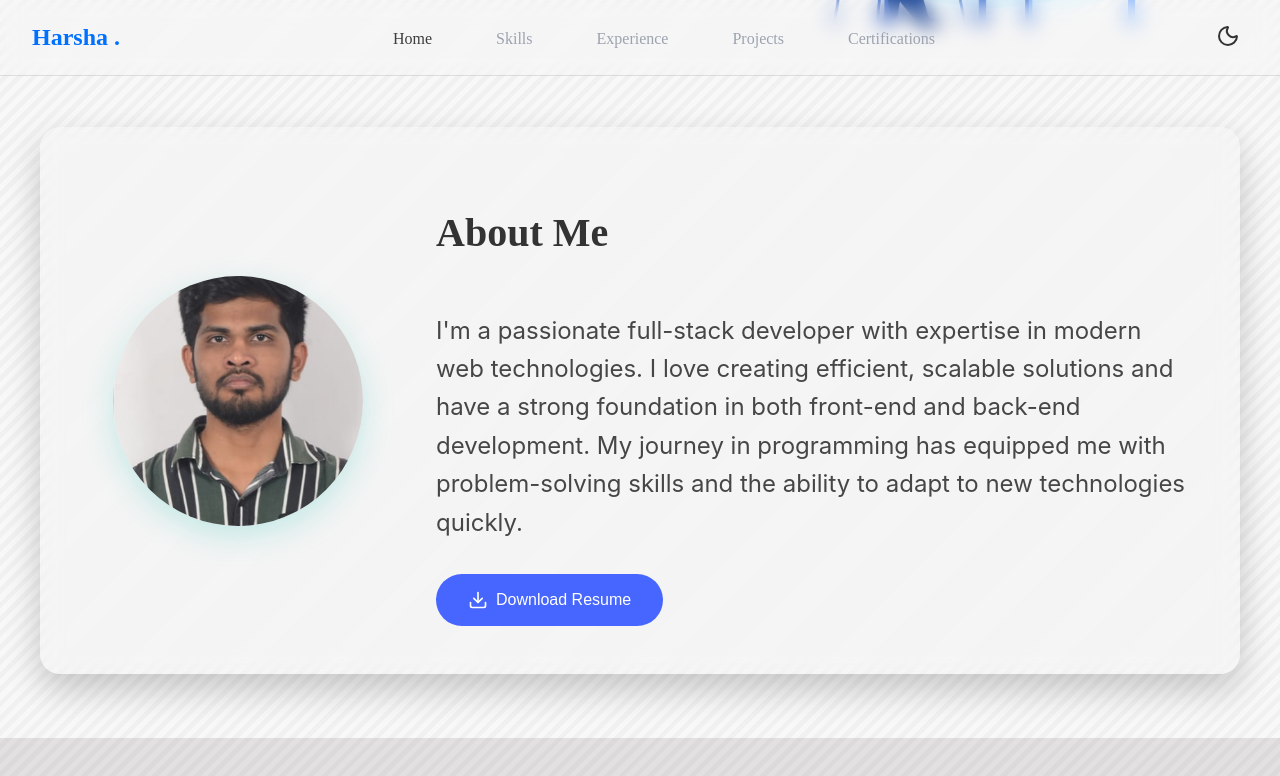
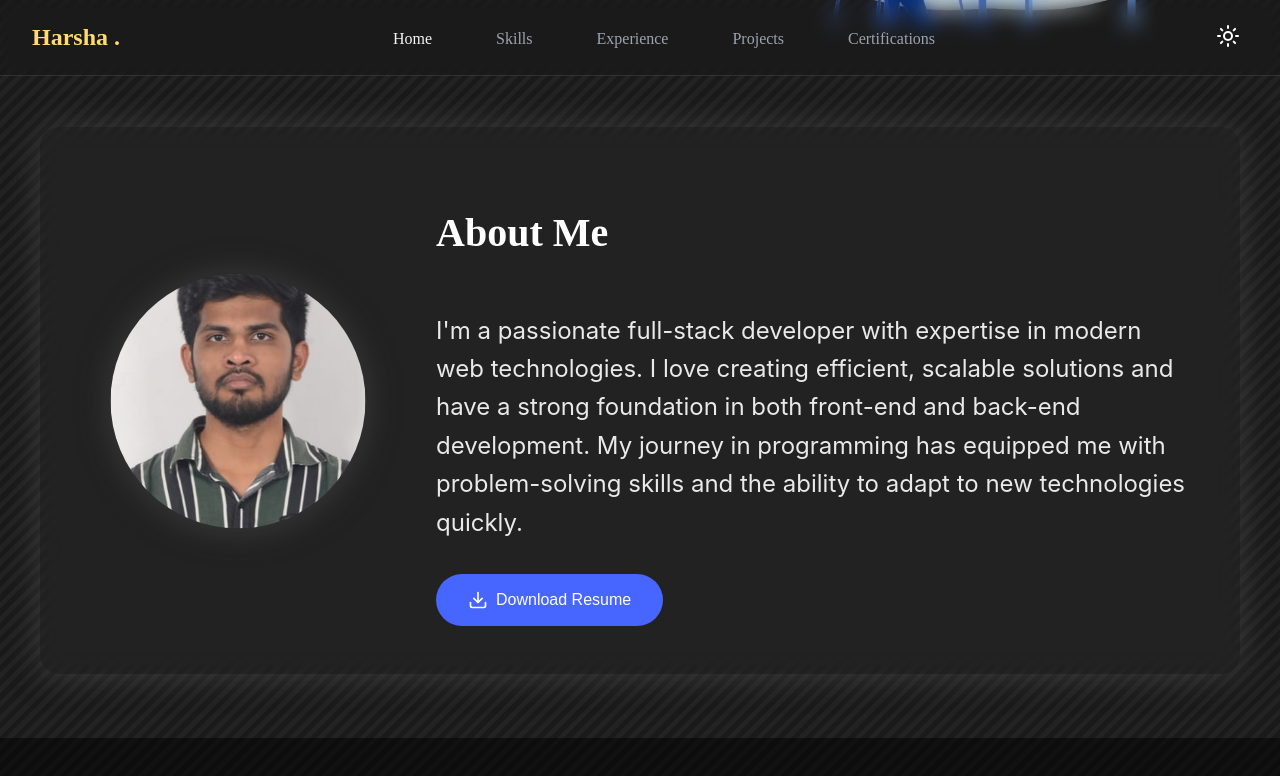
Before and after one commit to HarshaVelpumadugu/Portfolio, a React (Vite) app in the folder frontend/: page / in a window 1280 px wide. In both pictures the pointer is over the picture 238 px from the left and 802 px from the top of the page. Shown: the part 402-1178 px from the top of the page. Built offline with nearby package versions, Linux system fonts and the light colour scheme; a web font is replaced by a local one.

Commit message:
Changed Initial Mode to dark and made some changes

```diff
--- a/frontend/src/App.jsx
+++ b/frontend/src/App.jsx
@@ -45,7 +45,7 @@ const Layout = ({ isDarkMode, toggleTheme, isMenuOpen, toggleMenu }) => {
 
 const App = () => {
   const [isMenuOpen, setIsMenuOpen] = useState(false);
-  const [isDarkMode, setIsDarkMode] = useState(false);
+  const [isDarkMode, setIsDarkMode] = useState(true);
 
   const toggleMenu = () => setIsMenuOpen(!isMenuOpen);
   const toggleTheme = () => setIsDarkMode(!isDarkMode);
--- a/frontend/src/components/Home/Home.css
+++ b/frontend/src/components/Home/Home.css
@@ -108,8 +108,17 @@
   height: 250px;
   border-radius: 50%;
   object-fit: cover;
-  box-shadow: 0 10px 30px rgba(78, 205, 196, 0.3);
   justify-self: center;
+}
+
+.portfolio.light .about-image:hover {
+  transform: scale(1.02);
+  box-shadow: 0 15px 35px rgba(0, 0, 0, 0.2);
+}
+
+.portfolio.dark .about-image:hover {
+  transform: scale(1.02);
+  box-shadow: 0rem 0.1rem 2rem #55555588;
 }
 
 .about-content {
--- a/frontend/src/components/skills/skills.css
+++ b/frontend/src/components/skills/skills.css
@@ -9,7 +9,7 @@
   background: rgba(255, 255, 255, 0.1);
   backdrop-filter: blur(10px);
   border-radius: 20px;
-  padding: 2rem;
+  padding: 1rem;
   height: 150px;
   display: flex;
   flex-direction: column;
```
